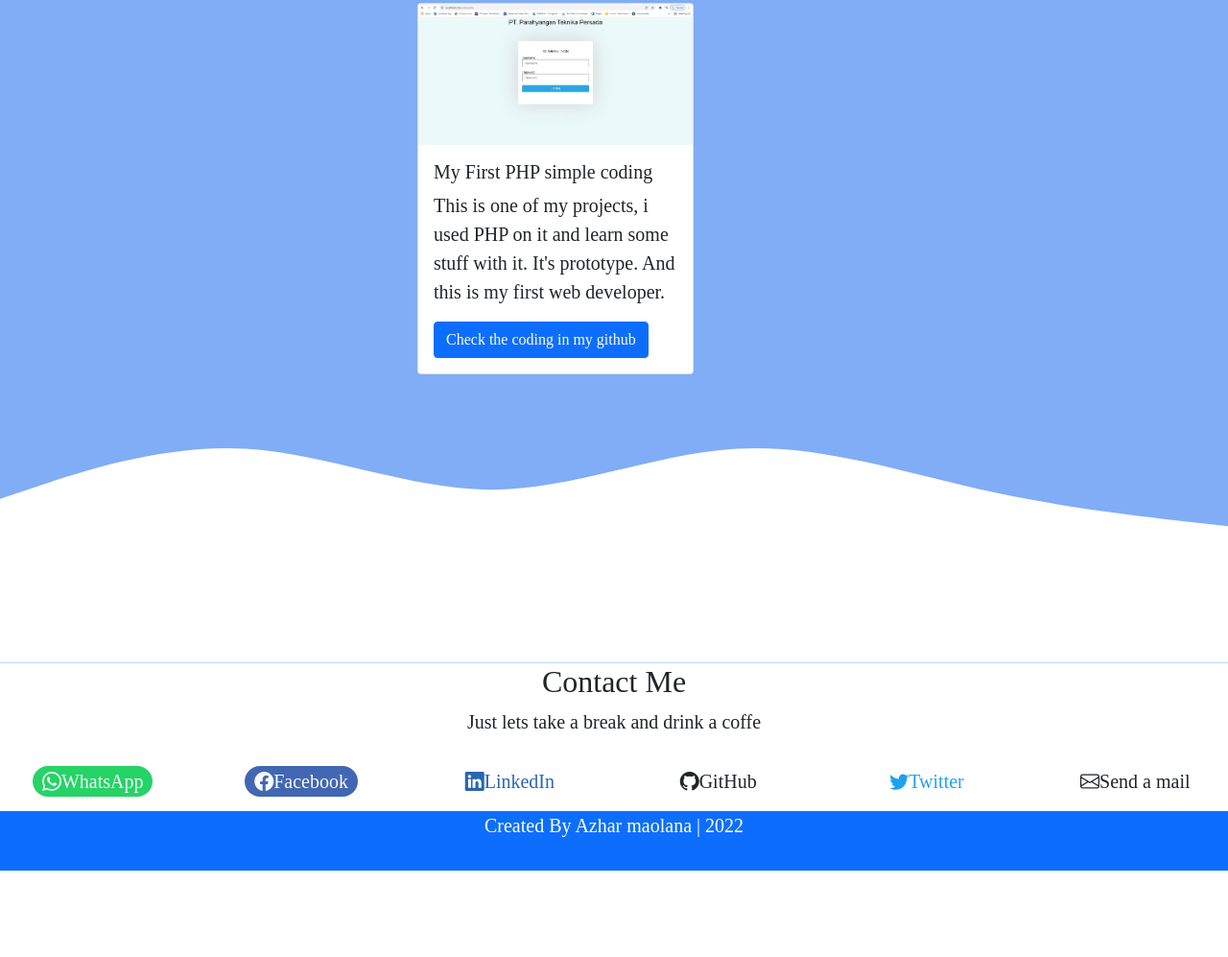
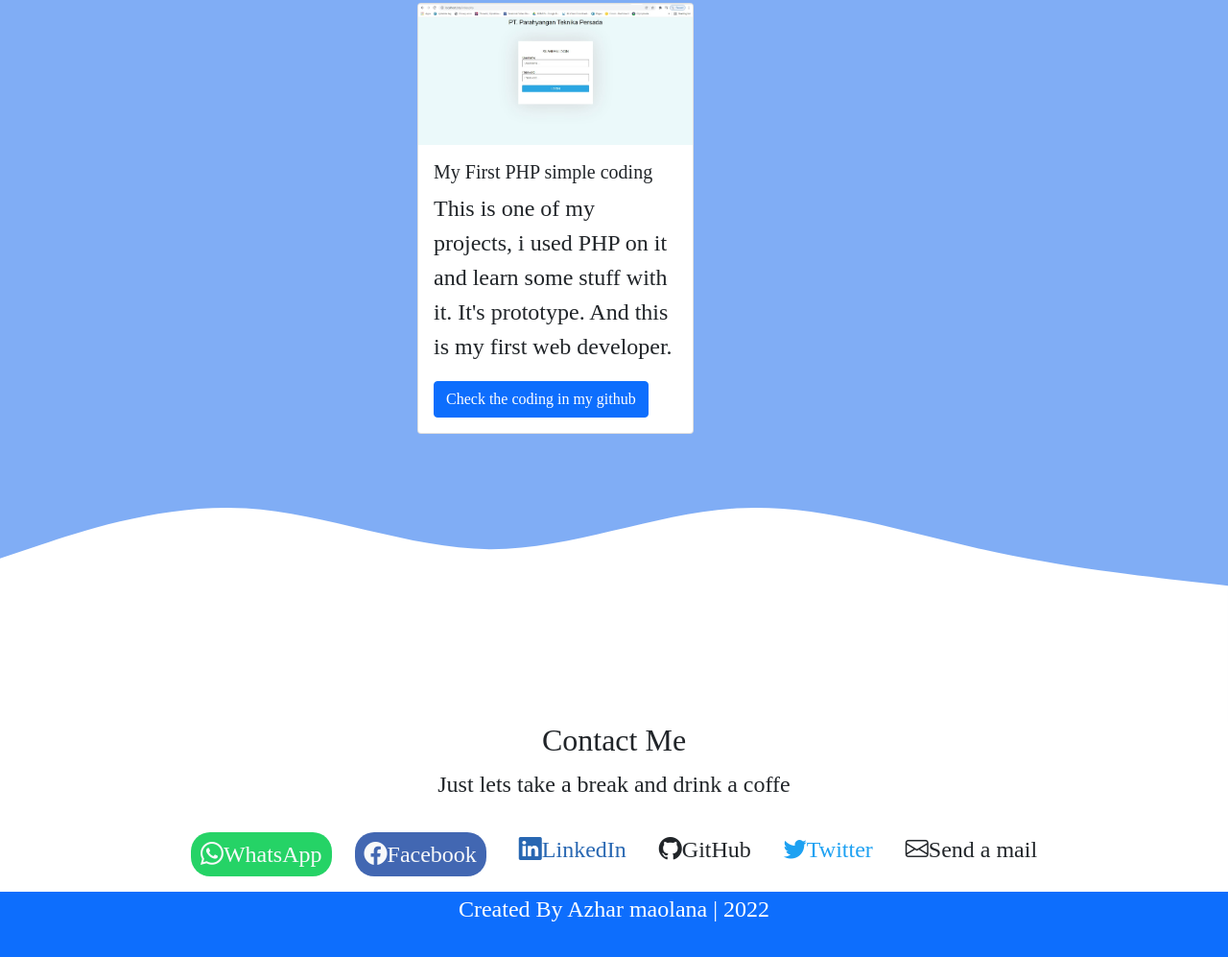
Before and after one commit to zhrmln/zhrmln.github.io, a plain HTML site: page index.html in a window 1280 px wide. Shown: the part 1662-2659 px from the top of the page at 96% size. Before the commit the page ends 2569 px from the top, so only its background shows below. Drawn offline with nearby package versions, Linux system fonts and the light colour scheme.

Commit message:
menghapus div yag tidak diperlukan

```diff
--- a/index.html
+++ b/index.html
@@ -137,27 +137,22 @@
           </div>
         </div>
         <!-- Sosmed -->
-        <div id="sosmed" class="row justify-content-center text-center md-2">
-          <div class="col-md-2 mb-3">
+        <div id="sosmed" class="justify-content-center text-center md-2 mb-3">
+
             <a href="https://wa.me/message/KSZEJCBRCPWFD1" style="text-decoration: none" class="text-light fst-normal" target="_blank" id="wa"><i class="bi bi-whatsapp"></i>WhatsApp</a>
-          </div>
-          <div class="col-md-2 mb-3">
+         &emsp;
             <a href="https://web.facebook.com/sevenzhar" style="text-decoration: none" class="text-light fst-normal" target="_blank" id="fb"><i class="bi bi-facebook"></i>Facebook</a>
-          </div>
+         &emsp;
+            <a style="text-decoration: none" href="https://www.linkedin.com/in/azhar-maolana-b37ab221a/" class="text-LinkedIn fst-normal" target="_blank" id="in"><i class="bi bi-linkedin"></i>LinkedIn</a>
+          &emsp;
+            <a href="https://github.com/zhrmln" style="text-decoration: none" class="text-dark fst-normal" target="_blank"><i class="bi bi-github text-dark"></i>GitHub</a>
+          &emsp;
+            <a href="https://twitter.com/azhrmaolana" style="text-decoration: none" class="text-twitt fst-normal" target="_blank" id="twitt"><i class="bi bi-twitter"></i>Twitter</a>
+       &emsp;
+          <!-- Email akoeh -->
 
-          <div class="col-md-2 mb-3">
-            <a style="text-decoration: none" href="https://www.linkedin.com/in/azhar-maolana-b37ab221a/" class="text-LinkedIn fst-normal" target="_blank" id="in"><i class="bi bi-linkedin"></i>LinkedIn</a>
-          </div>
-          <div class="col-md-2 mb-3">
-            <a href="https://github.com/zhrmln" style="text-decoration: none" class="text-dark fst-normal" target="_blank"><i class="bi bi-github text-dark"></i>GitHub</a>
-          </div>
-          <div class="col-md-2 mb-3">
-            <a href="https://twitter.com/azhrmaolana" style="text-decoration: none" class="text-twitt fst-normal" target="_blank" id="twitt"><i class="bi bi-twitter"></i>Twitter</a>
-          </div>
-          <!-- Email akoeh -->
-          <div class="col-md-2 mb-3">
             <a href="mailto: azharmaolana007@gmail.com" style="text-decoration: none" class="text-dark fst-normal" target="_blank"><i class="bi bi-envelope"></i>Send a mail</a>
-          </div>
+
         </div>
       </div>
       <!-- Akhir sosmed -->
--- a/style.css
+++ b/style.css
@@ -1,6 +1,6 @@
 body {
   font-family: "Times New Roman", Times, serif;
-  font-size: 20px;
+  font-size: 24px;
 }
 /* navbar */
 
@@ -57,7 +57,11 @@ body {
 }
 
 /* contact hover  */
-
+#sosmed {
+  padding-right: 2rem;
+  padding-left: 2rem;
+  display: flex;
+}
 #sosmed :hover {
   transform: translateY(8px);
 }
```
